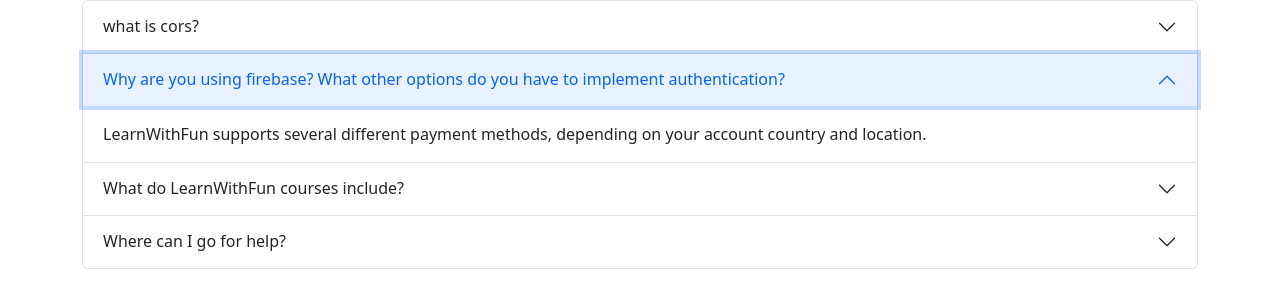
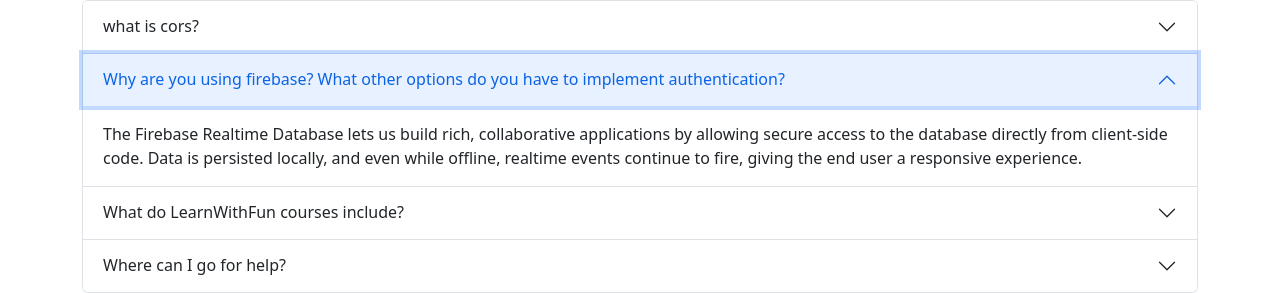
Before and after one commit to farhan407/learn-with-fun-client, a React (Create React App) app: page /blog in a window 1280 px wide. Both pictures are taken after a click on the button 640 px from the left and 382 px from the top of the page. Shown: the part 222-515 px from the top of the page. Built offline with nearby package versions, Linux system fonts and the light colour scheme; no server answers.

Commit message:
react to pdf

```diff
--- a/package.json
+++ b/package.json
@@ -20,6 +20,7 @@
     "react-loader-spinner": "^5.3.4",
     "react-router-dom": "^6.4.2",
     "react-scripts": "5.0.1",
+    "react-to-pdf": "^0.0.14",
     "react-toastify": "^9.0.8",
     "web-vitals": "^2.1.4"
   },
--- a/src/Pages/Blog/Blog.js
+++ b/src/Pages/Blog/Blog.js
@@ -15,7 +15,7 @@
             <Accordion.Item eventKey="1">
                 <Accordion.Header>Why are you using firebase? What other options do you have to implement authentication?</Accordion.Header>
                 <Accordion.Body>
-                LearnWithFun supports several different payment methods, depending on your account country and location.
+                    The Firebase Realtime Database lets us build rich, collaborative applications by allowing secure access to the database directly from client-side code. Data is persisted locally, and even while offline, realtime events continue to fire, giving the end user a responsive experience.
                 </Accordion.Body>
             </Accordion.Item>
             <Accordion.Item eventKey="2">
```
Also changed, not shown: 1 other file (tests, documents, lock files or other folders).
